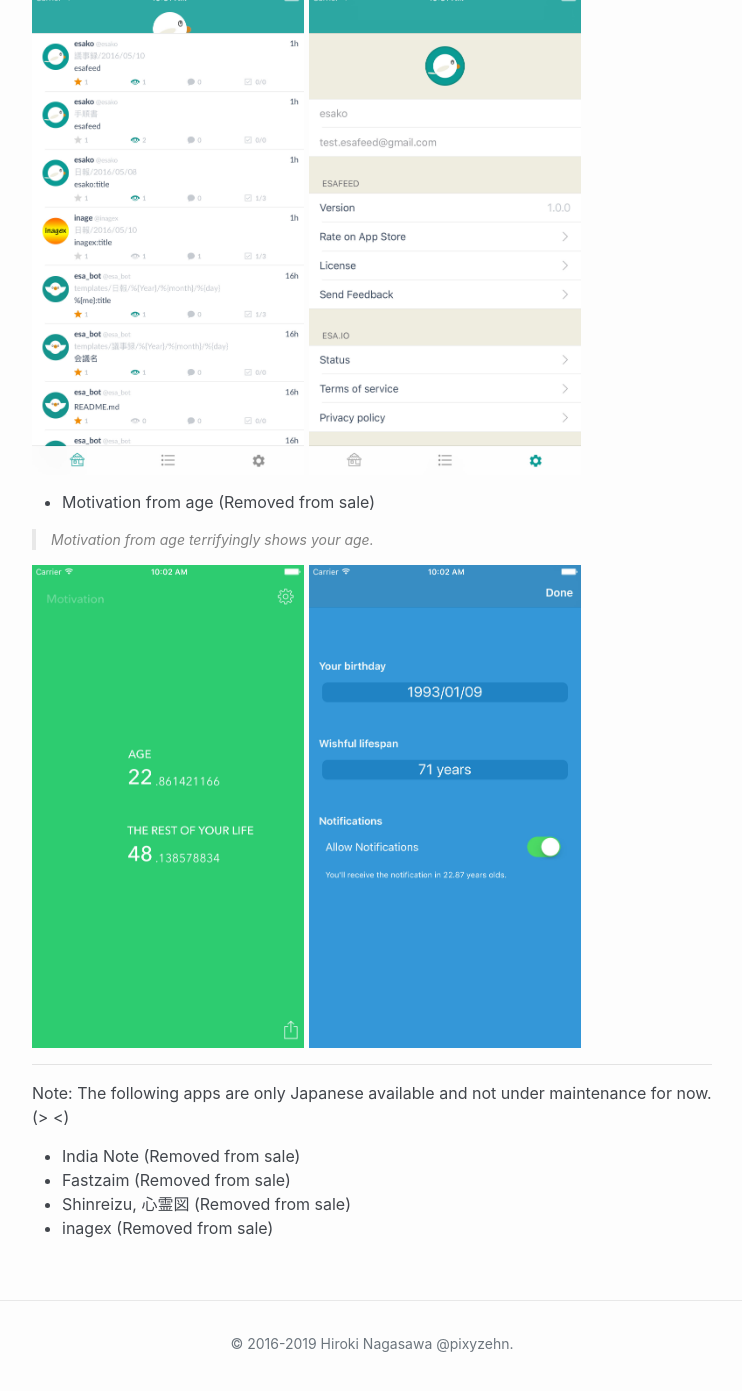
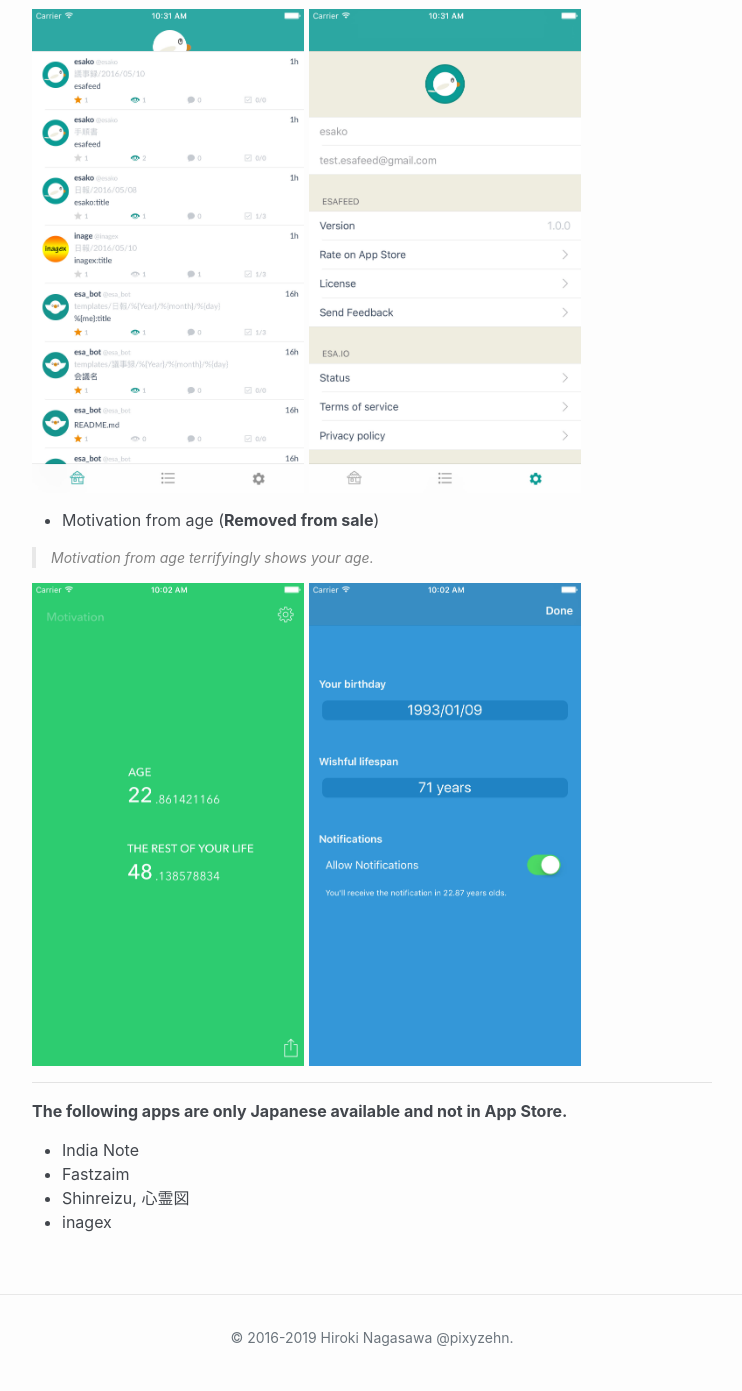
Before and after one commit to pixyzehn/pixyzehn.com, a Jekyll site: the page built from pages/portfolio.md, in a window 1280 px wide and 1400 px high, scrolled down 1969 px. Shown: the top 1391 px of the window, without its empty margins (268-1010 px from the left). Built offline with Jekyll 4.4.1, drawn with Linux system fonts in a browser that asks for light colours; nearby versions of some CDN libraries; library files that are not in the unit come from our copies.

Commit message:
Update some pages

```diff
--- a/pages/portfolio.md
+++ b/pages/portfolio.md
@@ -25,6 +25,8 @@ Swifty command-line tool for todo list.
 A Swift framework for the esa.io API [https://esa.io](https://esa.io).
 **No longer being maintained/updated.**
 
+---
+
 #### iOS App (Personal app including all designs)
 
 - Kigen: Todo List for reminder [[iTunes link](https://itunes.apple.com/us/app/kigen-todo-list-for-reminder/id1198205732?l=en&mt=8){:target="_blank"}]
@@ -51,7 +53,7 @@ A Swift framework for the esa.io API [https://esa.io](https://esa.io).
 ![esafeed01]({{ site.url }}/assets/esafeed01.jpg){:width="40%"}
 ![esafeed02]({{ site.url }}/assets/esafeed02.jpg){:width="40%"}
 
-- Motivation from age (Removed from sale)
+- Motivation from age (**Removed from sale**)
 
 > Motivation from age terrifyingly shows your age.
 
@@ -60,9 +62,9 @@ A Swift framework for the esa.io API [https://esa.io](https://esa.io).
 
 ---
 
-Note: The following apps are only Japanese available and not under maintenance for now. (> <)
+**The following apps are only Japanese available and not in App Store.**
 
-- India Note (Removed from sale)
-- Fastzaim (Removed from sale)
-- Shinreizu, 心霊図 (Removed from sale)
-- inagex (Removed from sale)
+- India Note
+- Fastzaim
+- Shinreizu, 心霊図
+- inagex
```
Also changed, not shown: about.md (+1 -1 lines), pages/mountain.md (+1 -1 lines), pages/things_i_like.md (+1 -3 lines).
